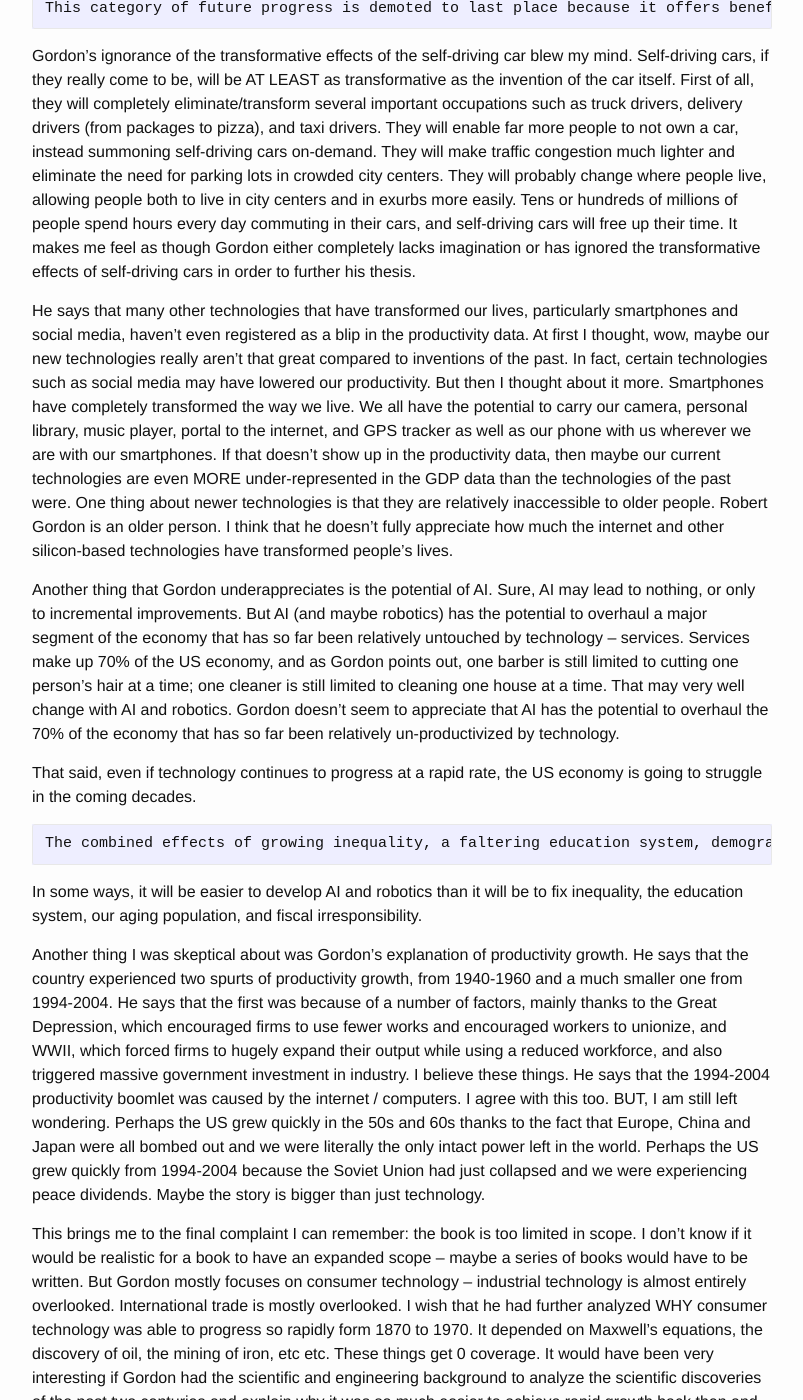
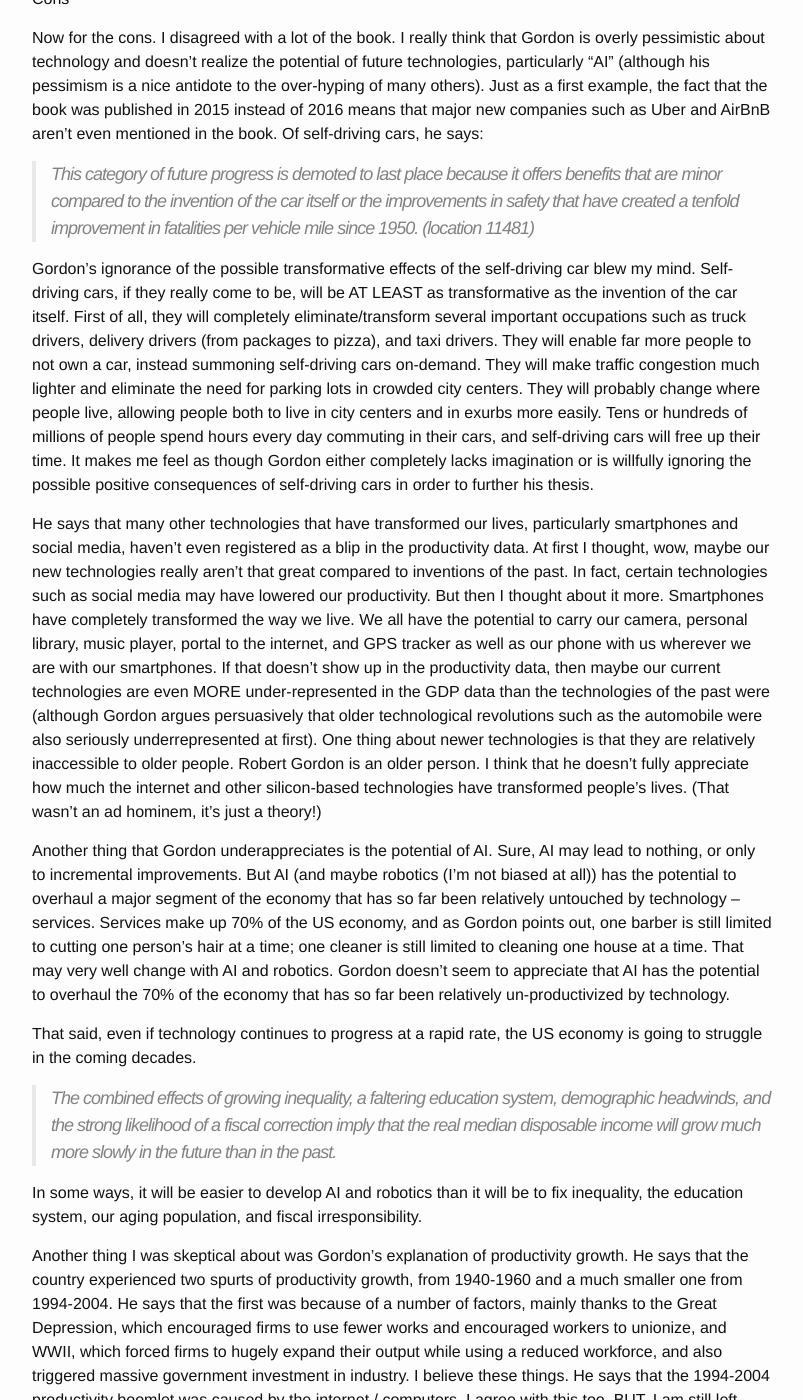
Before and after one commit to braraki/braraki.github.io, a Jekyll site: the page built from _posts/2018-06-18-rise-and-fall-of-american-growth.md, in a window 1280 px wide and 1400 px high, scrolled down 2334 px. Shown: the whole window, without its empty margins (238-1041 px from the left). Built offline with Jekyll 4.4.1, drawn with Linux system fonts in a browser that asks for light colours; some of the changed text lies outside the part shown.

Commit message:
fixed it up

```diff
--- a/_posts/2018-06-18-rise-and-fall-of-american-growth.md
+++ b/_posts/2018-06-18-rise-and-fall-of-american-growth.md
@@ -17,56 +17,56 @@
 
 The primitive standard of living of the late 1800s makes the technological achievements of the early to mid 1900s all the more remarkable.
 
-I was amazed by the rapidity with which important inventions transformed our lives – cars, radio, and TV are some of the most notable. I thought that the rollout of smartphones was historically fast, but radio for example was at least as fast. Other major mid-century changes were in household appliances, such as the washing machine, dishwasher, refrigerator, and all of the other things we use in the kitchen today. Life was also fundamentally transformed – and not just transformed, but improved – by the networking of the house – sewerage, running water, electricity, gas, and telephone. In recent years we have added internet to the mix, but no matter how important the internet is, it is not much compared to the combined important of sewerage, running water, electricity, gas, and telephone.
+I was amazed by the rapidity with which important inventions transformed our lives – cars, radio, and TV are some of the most notable. I thought that the rollout of smartphones was historically fast, but radio for example was at least as fast. Other major mid-century changes were in household appliances, such as the washing machine, dishwasher, refrigerator, and all of the other things we use in the kitchen today. Life was also fundamentally transformed – and not just transformed, but improved – by the networking of the house – **sewerage, running water, electricity, gas, and telephone**. In recent years we have added internet to the mix, but no matter how important the internet is, it is not much compared to the combined important of sewerage, running water, electricity, gas, and telephone.
 
 Gordon describes the evolution of many other innovations as well. For example, the country store of the 1870s gave way to catalogs such as Sears and Montgomery Ward. The catalogs were made possible by Rural Free Delivery and the emergence of Chicago as the nation’s railway hub. After the catalog came the department store, which brought all sorts of innovations such as browsing before purchasing and return policies. After that came mass-market retailers such as JC Penney’s, and after that came big-box stores like Walmart. I found this discussion very interesting because it puts Amazon into perspective. In some ways, Amazon is little different from the Sears catalog of the late 1800s.
 
-Two final innovations that Gordon talks about – food and clothing. I was surprised that in the late 1800s, the typical American diet consisted of “hogs ‘n hominy” – pork and corn-based stuff. It was apparently high-calorie but extremely bland and low in some important nutrients. The turn of the century saw many new foods introduced, such as cereal (much better than hominy), and also much better food safety. Mid-century saw frozen foods (possible thanks to the freezer) and packaged foods. What innovation in food do we have nowadays? Organic, which is less an improvement and more a lack of unimprovement, and Soylent. The other innovation was in clothing. In the 1870s, women made their own clothes and men wore very simple clothes chosen from a limited selection. The invention of mills and new materials allowed fashion to blossom and for our clothing to get much more comfortable. Lastly, out-sourcing in the 70s and 80s made clothing much cheaper. In today’s world, we don’t have much innovation in clothing, besides maybe some waterproofed stuff.
+Two final innovations that Gordon talks about – food and clothing. I was surprised that in the late 1800s, the typical American diet consisted of “hogs ‘n hominy” – pork and corn-based stuff. It was apparently high-calorie but extremely bland and low in some important nutrients. The turn of the century saw many new foods introduced, such as cereal (much better than hominy), and also much better food safety. Mid-century saw frozen foods (possible thanks to the freezer) and packaged foods. What innovation in food do we have nowadays? Organic, which is less an improvement and more a lack of unimprovement, and Soylent. The other innovation was in clothing. In the 1870s, women made their own clothes and men wore very simple clothes chosen from a limited selection. The invention of mills and new materials allowed fashion to blossom and for our clothing to get much more comfortable. Lastly, out-sourcing in the 70s and 80s made clothing much cheaper. In today’s world, we don’t have much innovation in clothing, besides maybe some waterproofed stuff. (We do have fast fashion now).
 
 After all of the accomplishments of our past comes the list of our failures after 1970. I was really surprised by some of the statistics Gordon mentioned. For example,
 
-    Average real income in the bottom 90 percent was actually lower in 2013 than it was in 1972. In fact, peak real income for the bottom 90 percent of $37,053 in 2000 was barely higher than the $35,411 achieved in 1972, and by 2013, that average had declined from 2000 by 15 percent to $31,652. Meanwhile, the average real income for the top 10 percent doubled from $161,000 in 1972 to $324,000 in 2007, followed by a modest retreat to $273,000 in 2013.
+> **Average real income in the bottom 90 percent was actually lower in 2013 than it was in 1972**. In fact, peak real income for the bottom 90 percent of $37,053 in 2000 was barely higher than the $35,411 achieved in 1972, and by 2013, that average had declined from 2000 by 15 percent to $31,652. Meanwhile, the average real income for the top 10 percent doubled from $161,000 in 1972 to $324,000 in 2007, followed by a modest retreat to $273,000 in 2013.
 
-    In the case of the automotive parts industry, the effects of globalization included a decline in median wages from $18.35 in 2003 to $15.83 per hour in 2013
+> In the case of the automotive parts industry, the effects of globalization included a decline in median wages from $18.35 in 2003 to $15.83 per hour in 2013
 
 No wonder Trump won the Rust Belt in 2016. Furthermore, maybe some of his anti-trade policies may be, if not totally stupid, then at least slightly on the right path:
 
-    Three factors stressed by Goldin and Margo as supports for the compression were the rise of unionization and decline of both trade and immigration.
+> Three factors stressed by Goldin and Margo as supports for the compression were the rise of unionization and decline of both trade and immigration.
 
 In other words, we experienced a decline in inequality during the 50s and 60s thanks to unionization and a decline in trade and immigration. Although the big business bosses definitely aren’t going to let unionization make a comeback, there is perhaps an economic argument for limiting trade and immigration. Even if overall it hurts the economy, it would possibly help some of those in the Rust Belt (although automation is taking away their jobs at least as quickly as globalization is).
 
-Moreover, for those of us who think that technology will save the economy – well, we’re wrong. Even if technology were to double in its productivity, it only makes up 7% of the economy. That sure puts things in perspective.
+Moreover, for those of us who think that technology will save the economy – well, we’re wrong. **Even if technology were to double in its productivity, it only makes up 7% of the economy.** That sure puts things in perspective.
 
-    Total business and household spending on all electronic entertainment, communications, and information technology (including purchases of TV and audio equipment and cell phone service plans) amounted in 2014 to only about 7 percent of gross domestic product (GDP).
+> Total business and household spending on all electronic entertainment, communications, and information technology (including purchases of TV and audio equipment and cell phone service plans) amounted in 2014 to only about 7 percent of gross domestic product (GDP).
 
 Cons
 
 Now for the cons. I disagreed with a lot of the book. I really think that Gordon is overly pessimistic about technology and doesn’t realize the potential of future technologies, particularly “AI” (although his pessimism is a nice antidote to the over-hyping of many others). Just as a first example, the fact that the book was published in 2015 instead of 2016 means that major new companies such as Uber and AirBnB aren’t even mentioned in the book. Of self-driving cars, he says:
 
-    This category of future progress is demoted to last place because it offers benefits that are minor compared to the invention of the car itself or the improvements in safety that have created a tenfold improvement in fatalities per vehicle mile since 1950. (location 11481)
+> This category of future progress is demoted to last place because it offers benefits that are minor compared to the invention of the car itself or the improvements in safety that have created a tenfold improvement in fatalities per vehicle mile since 1950. (location 11481)
 
-Gordon’s ignorance of the transformative effects of the self-driving car blew my mind. Self-driving cars, if they really come to be, will be AT LEAST as transformative as the invention of the car itself. First of all, they will completely eliminate/transform several important occupations such as truck drivers, delivery drivers (from packages to pizza), and taxi drivers.  They will enable far more people to not own a car, instead summoning self-driving cars on-demand. They will make traffic congestion much lighter and eliminate the need for parking lots in crowded city centers. They will probably change where people live, allowing people both to live in city centers and in exurbs more easily. Tens or hundreds of millions of people spend hours every day commuting in their cars, and self-driving cars will free up their time. It makes me feel as though Gordon either completely lacks imagination or has ignored the transformative effects of self-driving cars in order to further his thesis.
+Gordon’s ignorance of the possible transformative effects of the self-driving car blew my mind. Self-driving cars, if they really come to be, will be AT LEAST as transformative as the invention of the car itself. First of all, they will completely eliminate/transform several important occupations such as truck drivers, delivery drivers (from packages to pizza), and taxi drivers.  They will enable far more people to not own a car, instead summoning self-driving cars on-demand. They will make traffic congestion much lighter and eliminate the need for parking lots in crowded city centers. They will probably change where people live, allowing people both to live in city centers and in exurbs more easily. Tens or hundreds of millions of people spend hours every day commuting in their cars, and self-driving cars will free up their time. It makes me feel as though Gordon either completely lacks imagination or is willfully ignoring the possible positive consequences of self-driving cars in order to further his thesis.
 
-He says that many other technologies that have transformed our lives, particularly smartphones and social media, haven’t even registered as a blip in the productivity data. At first I thought, wow, maybe our new technologies really aren’t that great compared to inventions of the past. In fact, certain technologies such as social media may have lowered our productivity. But then I thought about it more. Smartphones have completely transformed the way we live. We all have the potential to carry our camera, personal library, music player, portal to the internet, and GPS tracker as well as our phone with us wherever we are with our smartphones. If that doesn’t show up in the productivity data, then maybe our current technologies are even MORE under-represented in the GDP data than the technologies of the past were. One thing about newer technologies is that they are relatively inaccessible to older people. Robert Gordon is an older person. I think that he doesn’t fully appreciate how much the internet and other silicon-based technologies have transformed people’s lives.
+He says that many other technologies that have transformed our lives, particularly smartphones and social media, haven’t even registered as a blip in the productivity data. At first I thought, wow, maybe our new technologies really aren’t that great compared to inventions of the past. In fact, certain technologies such as social media may have lowered our productivity. But then I thought about it more. Smartphones have completely transformed the way we live. We all have the potential to carry our camera, personal library, music player, portal to the internet, and GPS tracker as well as our phone with us wherever we are with our smartphones. If that doesn’t show up in the productivity data, then maybe our current technologies are even MORE under-represented in the GDP data than the technologies of the past were (although Gordon argues persuasively that older technological revolutions such as the automobile were also seriously underrepresented at first). One thing about newer technologies is that they are relatively inaccessible to older people. Robert Gordon is an older person. I think that he doesn’t fully appreciate how much the internet and other silicon-based technologies have transformed people’s lives. (That wasn't an ad hominem, it's just a theory!)
 
-Another thing that Gordon underappreciates is the potential of AI. Sure, AI may lead to nothing, or only to incremental improvements. But AI (and maybe robotics) has the potential to overhaul a major segment of the economy that has so far been relatively untouched by technology – services. Services make up 70% of the US economy, and as Gordon points out, one barber is still limited to cutting one person’s hair at a time; one cleaner is still limited to cleaning one house at a time. That may very well change with AI and robotics. Gordon doesn’t seem to appreciate that AI has the potential to overhaul the 70% of the economy that has so far been relatively un-productivized by technology.
+Another thing that Gordon underappreciates is the potential of AI. Sure, AI may lead to nothing, or only to incremental improvements. But AI (and maybe robotics (I'm not biased at all)) has the potential to overhaul a major segment of the economy that has so far been relatively untouched by technology – services. Services make up 70% of the US economy, and as Gordon points out, one barber is still limited to cutting one person’s hair at a time; one cleaner is still limited to cleaning one house at a time. That may very well change with AI and robotics. Gordon doesn’t seem to appreciate that AI has the potential to overhaul the 70% of the economy that has so far been relatively un-productivized by technology.
 
 That said, even if technology continues to progress at a rapid rate, the US economy is going to struggle in the coming decades.
 
-    The combined effects of growing inequality, a faltering education system, demographic headwinds, and the strong likelihood of a fiscal correction imply that the real median disposable income will grow much more slowly in the future than in the past.
+> The combined effects of growing inequality, a faltering education system, demographic headwinds, and the strong likelihood of a fiscal correction imply that the real median disposable income will grow much more slowly in the future than in the past.
 
 In some ways, it will be easier to develop AI and robotics than it will be to fix inequality, the education system, our aging population, and fiscal irresponsibility.
 
 Another thing I was skeptical about was Gordon’s explanation of productivity growth. He says that the country experienced two spurts of productivity growth, from 1940-1960 and a much smaller one from 1994-2004. He says that the first was because of a number of factors, mainly thanks to the Great Depression, which encouraged firms to use fewer works and encouraged workers to unionize, and WWII, which forced firms to hugely expand their output while using a reduced workforce, and also triggered massive government investment in industry. I believe these things. He says that the 1994-2004 productivity boomlet was caused by the internet / computers. I agree with this too. BUT, I am still left wondering. Perhaps the US grew quickly in the 50s and 60s thanks to the fact that Europe, China and Japan were all bombed out and we were literally the only intact power left in the world. Perhaps the US grew quickly from 1994-2004 because the Soviet Union had just collapsed and we were experiencing peace dividends. Maybe the story is bigger than just technology.
 
-This brings me to the final complaint I can remember: the book is too limited in scope. I don’t know if it would be realistic for a book to have an expanded scope – maybe a series of books would have to be written. But Gordon mostly focuses on consumer technology  – industrial technology is almost entirely overlooked. International trade is mostly overlooked. I wish that he had further analyzed WHY consumer technology was able to progress so rapidly form 1870 to 1970. It depended on Maxwell’s equations, the discovery of oil, the mining of iron, etc etc. These things get 0 coverage. It would have been very interesting if Gordon had the scientific and engineering background to analyze the scientific discoveries of the past two centuries and explain why it was so much easier to achieve rapid growth back then and so much harder now. For example, we are still making basic discoveries in, say, particle physics, but they seem far from ever translating into anything commercial. Why is this? What technologies are currently limiting our advancement? I would argue materials science is a major limiting factor – thanks to slow progress in materials science, buildings have stagnated and batteries have stagnated. Biological technology is a limiting factor – the pace of biology research is painstakingly slow, in large part because the tools they use are primitive. I wish that Gordon could have talked about this aspect of the limitations on American productivity growth.
+This brings me to the final complaint I can remember: the book is too limited in scope. I don’t know if it would be realistic for a book to have an expanded scope – maybe a series of books would have to be written. But Gordon mostly focuses on consumer technology  – industrial technology is almost entirely overlooked. International trade is mostly overlooked. I wish that he had further analyzed WHY consumer technology was able to progress so rapidly form 1870 to 1970. It depended on Maxwell’s equations, the discovery of oil, the mining of iron, etc etc. These things get 0 coverage. It would have been very interesting if Gordon had the scientific and engineering background to analyze the scientific discoveries of the past two centuries and explain why it was so much easier to achieve rapid growth back then and so much harder now. For example, we are still making basic discoveries in, say, particle physics, but they seem far from ever translating into anything commercial. Why is this? What technologies are currently limiting our advancement? I would argue materials science is a major limiting factor – thanks to slow progress in materials science, buildings and batteries have stagnated. Biological technology is a limiting factor – the pace of biology research is painstakingly slow, in large part because the tools they use are primitive. I wish that Gordon could have talked about this aspect of the limitations on American productivity growth.
 
-Anyway, Gordon talked about all sorts of ailments that our society is currently suffering. How might we improve our country’s prognosis? According to Gordon, we need to improve education and access to college. We can’t boost productivity with an uneducated workforce. We need to reduce inequality by taxing the rich more, raising the minimum wage, and introducing free preschool education. He lists more suggestions in the postscript chapter.
+Anyway, Gordon talked about all sorts of ailments that our society is currently suffering from. How might we improve our country’s prognosis? According to Gordon, we need to improve education and access to college. We can’t boost productivity with an uneducated workforce. We need to reduce inequality by taxing the rich more, raising the minimum wage, and introducing free preschool education. He lists more suggestions in the postscript chapter.
 
 Lastly, I was pleased to find that Bill Gates wrote a review of the book. He shares Gordon’s admiration of America’s past technological progress, but unlike Gordon, he is predictably very optimistic about technology’s impact on the future. Since Bill Gates is probably one of the most biased people to have an opinion on the greatness of technology, I don’t buy Gates’ optimistic belief in technology, although I am a bit more optimistic than Gordon.
 
 Bonus: Daniela gets quoted twice! 😀
 
-    Daniela Rus, Director of MIT’s Computer Science and Artificial Intelligence Laboratory, provides a summary of some of the limitations of the robots developed to date. Robotic reasoning is limited, and “the scope of the robot’s reasoning is entirely contained in the program…. Tasks that humans take for granted—for example, answering the question, ‘Have I been here before?’—are extremely difficult for robots.” Further, if a robot encounters a situation that it has not been specifically programmed to handle, “it enters an error state and stops operating.”
+> Daniela Rus, Director of MIT’s Computer Science and Artificial Intelligence Laboratory, provides a summary of some of the limitations of the robots developed to date. Robotic reasoning is limited, and “the scope of the robot’s reasoning is entirely contained in the program…. Tasks that humans take for granted—for example, answering the question, ‘Have I been here before?’—are extremely difficult for robots.” Further, if a robot encounters a situation that it has not been specifically programmed to handle, “it enters an error state and stops operating.”
 
-    In the words of computer expert Rus:   So far, that level of autonomous driving performance has been possible only in low-speed, low-complexity environments. Robotic vehicles cannot yet handle all the complexities of driving “in the wild,” such as inclement weather and complex traffic situations. These issues are the focus of ongoing research.
+> In the words of computer expert Rus:   So far, that level of autonomous driving performance has been possible only in low-speed, low-complexity environments. Robotic vehicles cannot yet handle all the complexities of driving “in the wild,” such as inclement weather and complex traffic situations. These issues are the focus of ongoing research.
```
Also changed, not shown: other parts of _posts/2018-06-18-rise-and-fall-of-american-growth.md (+1 -1 lines).
